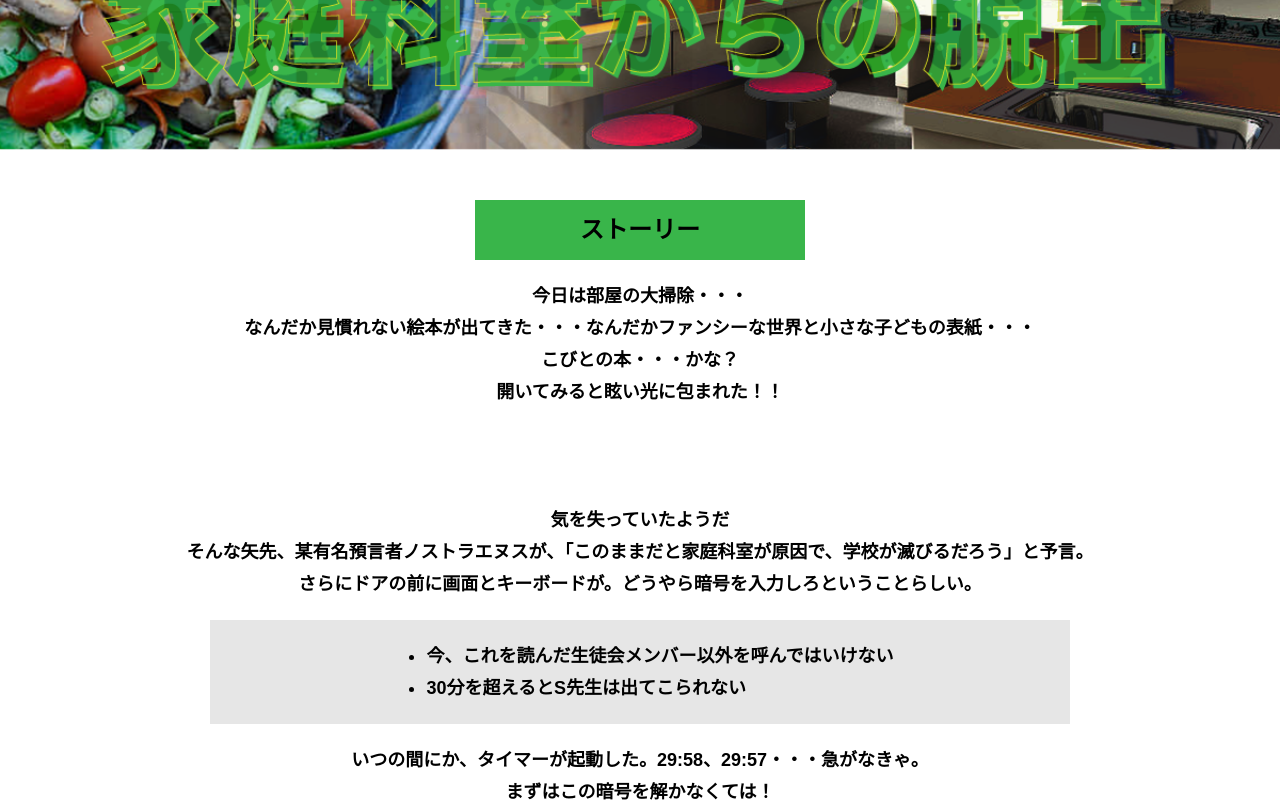
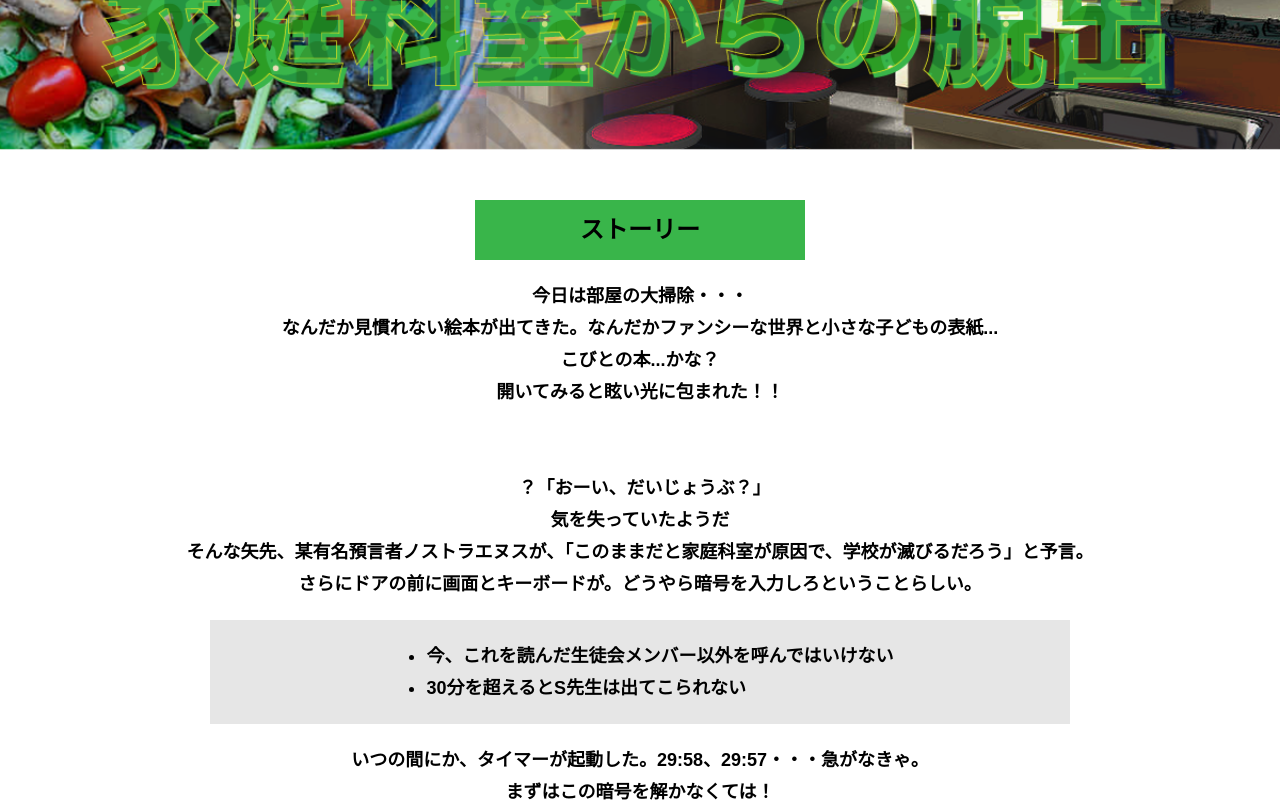
Before and after one commit to ht-luv/alfa-fukuoka-7, a plain HTML site: page index.html in a window 1280 px wide. Shown: the part 391-1191 px from the top of the page. Drawn offline with Linux system fonts and the light colour scheme.

Commit message:
Update index.html

```diff
--- a/index.html
+++ b/index.html
@@ -30,11 +30,12 @@
         <h2 class="section-title section-title--keycolor section-title--story">ストーリー</h2>
         <div class="story">
           <p class="text-center">今日は部屋の大掃除・・・<br>
-            なんだか見慣れない絵本が出てきた・・・なんだかファンシーな世界と小さな子どもの表紙・・・<br>
-            こびとの本・・・かな？<br>
+            なんだか見慣れない絵本が出てきた。なんだかファンシーな世界と小さな子どもの表紙...<br>
+            こびとの本...かな？<br>
             開いてみると眩い光に包まれた！！<br>
             <br>
             <br>
+            ？「おーい、だいじょうぶ？」
             <br>
             気を失っていたようだ<br>
 
```
